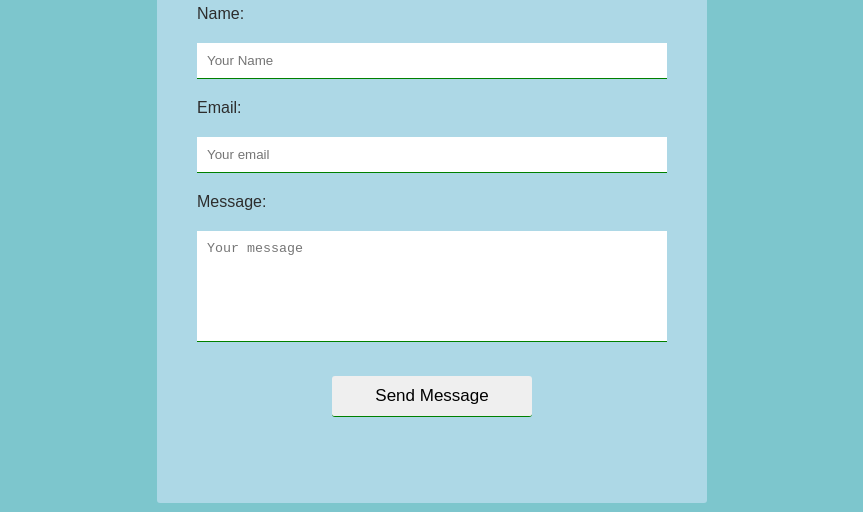
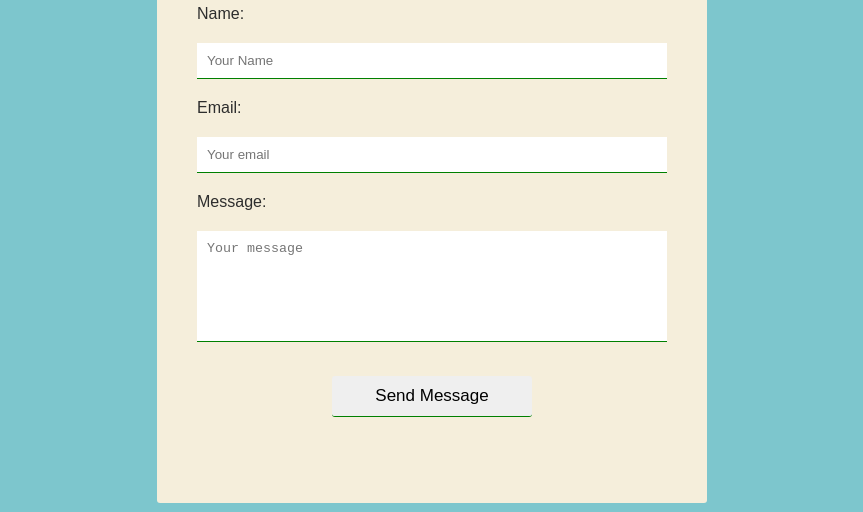
Before and after one commit to shakurgabriel/shakurgabriel.github.io, a plain HTML site: page contact/contact/index.html in a window 1280 px wide. Shown: the part 326-838 px from the top of the page, without its empty margins (236-1099 px from the left). Drawn offline with nearby package versions, Linux system fonts and the light colour scheme.

Commit message:
Update style.css

```diff
--- a/contact/contact/style.css
+++ b/contact/contact/style.css
@@ -9,7 +9,7 @@ html, body {
 form {
   max-width: 550px;
   width: 90%;
-  background: lightblue;
+  background: rgb(245, 238, 219);
   margin: 17vh auto 0 auto;
   padding: 40px;
   border-radius: 3px;
```
